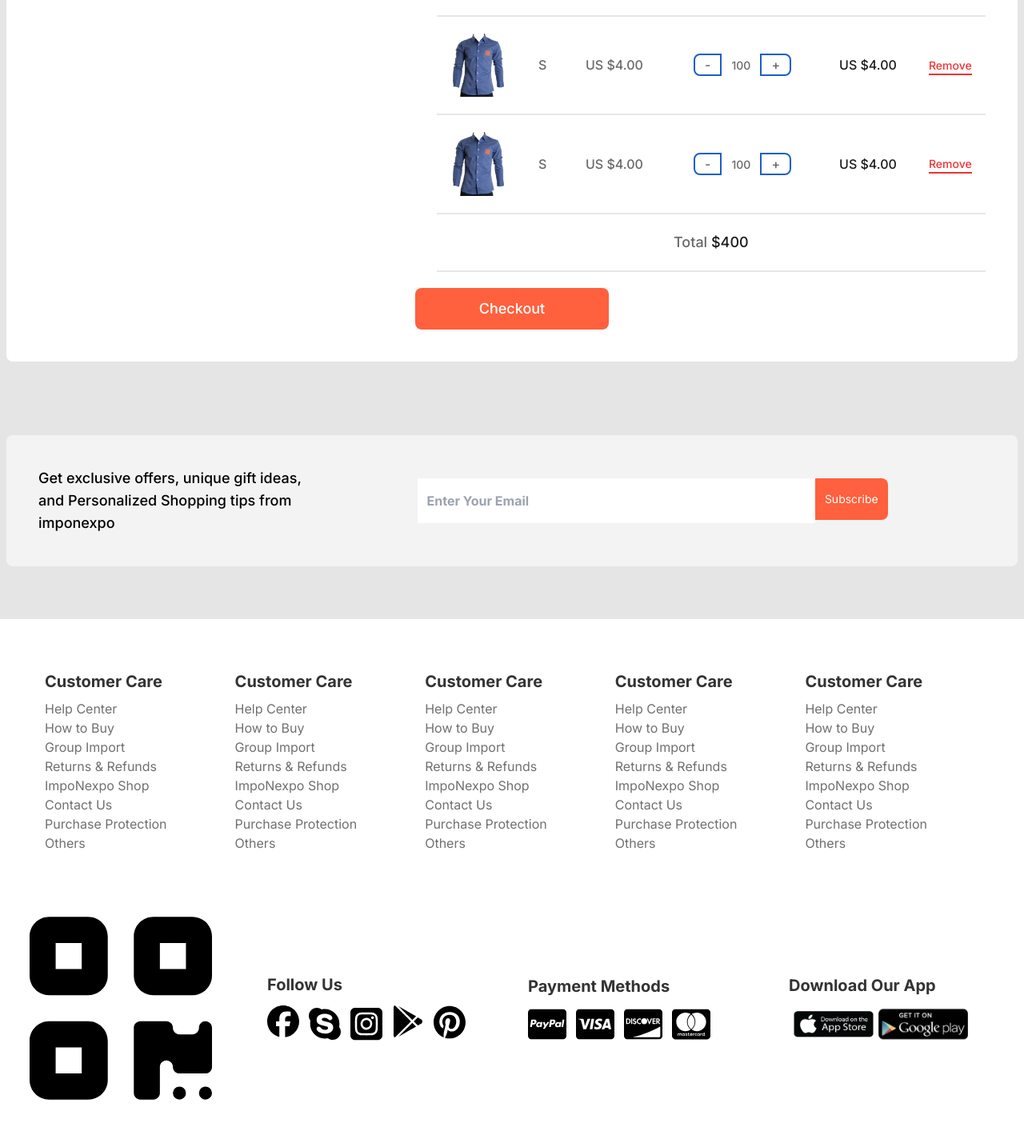
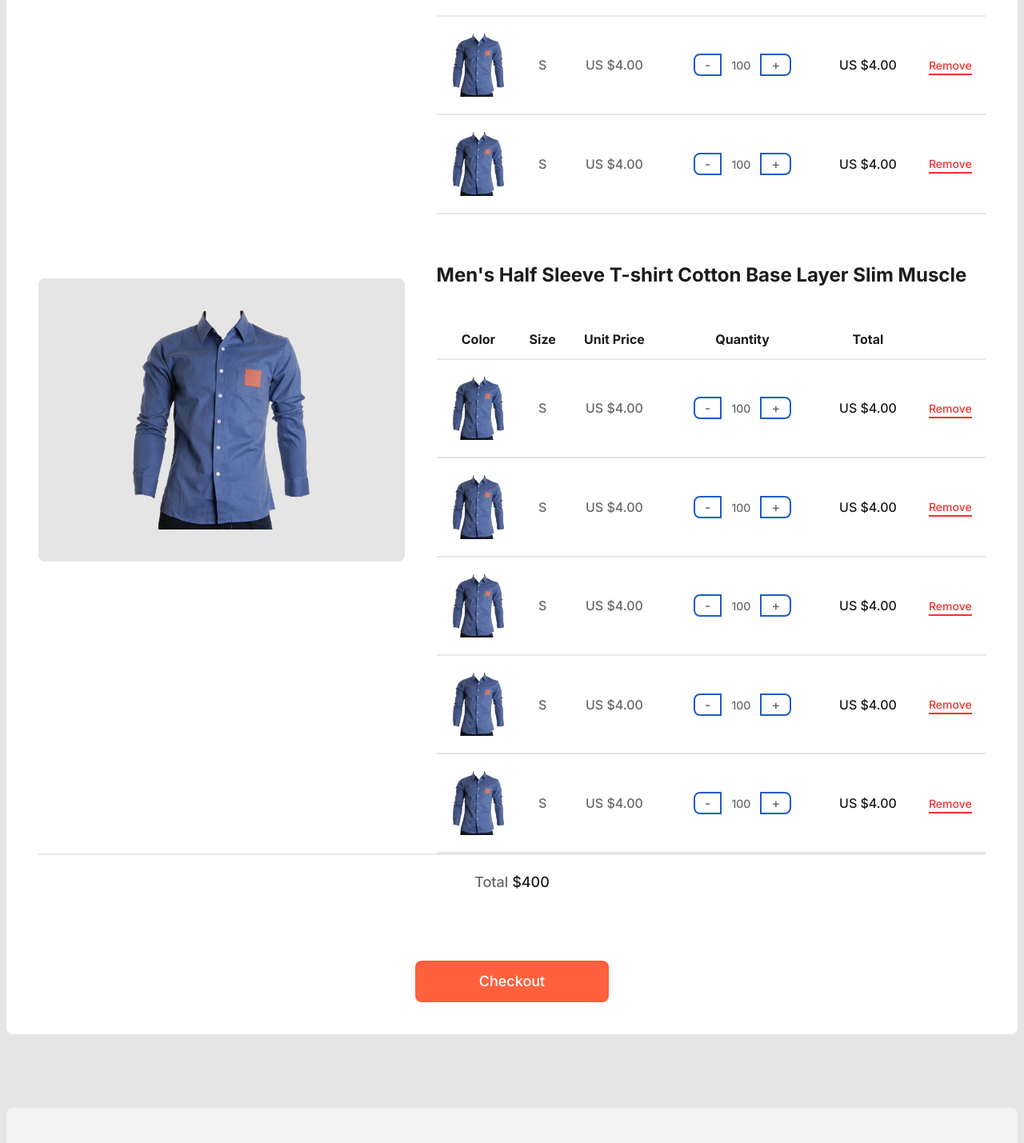
Before and after one commit to apurboroy7077/imponexpo_frontend, a Next.js app: page /cart in a window 1280 px wide. Shown: the part 1745-3174 px from the top of the page at 80% size. Built offline with nearby package versions, Linux system fonts and the light colour scheme.

Commit message:
Updated Cart

```diff
--- a/src/components/cart/CartSection.tsx
+++ b/src/components/cart/CartSection.tsx
@@ -9,32 +9,48 @@ const CartSection = () => {
           Cart
         </div>
       </div>
+      <div className="hidden lg:block">
         <div>
-        <div className="hidden lg:flex mt-10 gap-10">
+          {/* THIS IS THE PRODUCTS CARD CONTAINER  */}
+          {Array.from({ length: 2 }).map(() => {
+            return (
+              <div key={Math.random().toString()}>
+                <div className="flex mt-10 gap-10">
                   <div className="w-[40%]">
                     <div className="flex items-center justify-center mt-10 px-2 py-10 rounded-lg bg-[#e5e5e5]">
-              <img className="w-[50%]" src="/images/tshirt.png" alt="" />
+                      <img
+                        className="w-[50%]"
+                        src="/images/tshirt.png"
+                        alt=""
+                      />
                     </div>
                   </div>
                   <div className="w-[60%]">
                     <div>
                       <div className="mt-5 text-[#1c1c1c] text-base lg:text-2xl font-bold">
-                Men&apos;s Half Sleeve T-shirt Cotton Base Layer Slim Muscle
+                        Men&apos;s Half Sleeve T-shirt Cotton Base Layer Slim
+                        Muscle
                       </div>
                     </div>
                     <div>
                       <table className=" mt-10 hidden lg:table w-full table-auto">
                         <thead>
                           <tr className="border-b-[2px] p-[1rem]">
-                    <th className="text-center text-[#1c1c1c] py-3">Color</th>
-                    <th className="text-center text-[#1c1c1c] py-3">Size</th>
+                            <th className="text-center text-[#1c1c1c] py-3">
+                              Color
+                            </th>
+                            <th className="text-center text-[#1c1c1c] py-3">
+                              Size
+                            </th>
                             <th className="text-center text-[#1c1c1c] py-3">
                               Unit Price
                             </th>
                             <th className="text-center text-[#1c1c1c] py-3">
                               Quantity
                             </th>
-                    <th className="text-center text-[#1c1c1c] py-3">Total</th>
+                            <th className="text-center text-[#1c1c1c] py-3">
+                              Total
+                            </th>
                             <th className="text-center text-[#1c1c1c] py-3"></th>
                           </tr>
                         </thead>
@@ -70,7 +86,9 @@ const CartSection = () => {
                                     <button className="border-[2px] border-[#1d5ec9] px-3 rounded-tl-lg rounded-bl-lg">
                                       -
                                     </button>
-                            <button className="text-sm px-3">100</button>
+                                    <button className="text-sm px-3">
+                                      100
+                                    </button>
                                     <button className="border-[2px] border-[#1d5ec9] px-3 rounded-tr-lg rounded-br-lg">
                                       +
                                     </button>
@@ -92,19 +110,18 @@ const CartSection = () => {
                               </tr>
                             );
                           })}
-                  <tr
-                    className="border-b-[2px] p-[5px]"
-                    key={Math.random().toString()}
-                  >
-                    <td colSpan={7}>
-                      <div className="py-5 text-center text-lg font-medium text-[#696969]">
-                        Total <span className="text-[#1c1c1c]">$400</span>
-                      </div>
-                    </td>
-                  </tr>
                         </tbody>
                       </table>
                     </div>
+                  </div>
+                </div>
+              </div>
+            );
+          })}
+        </div>
+        <div>
+          <div className="py-5 text-center text-lg font-medium text-[#696969] border-t-[2px]">
+            Total <span className="text-[#1c1c1c]">$400</span>
           </div>
         </div>
       </div>
@@ -253,7 +270,7 @@ const CartSection = () => {
         </div>
       </div>
       <div>
-        <div className="text-center mt-5">
+        <div className="text-center mt-5 lg:mt-16">
           <button className="bg-[#ff603d] rounded-lg font-medium text-lg px-20 py-3 text-white">
             Checkout
           </button>
```
Lines whose indentation alone changed are shown as unchanged.
